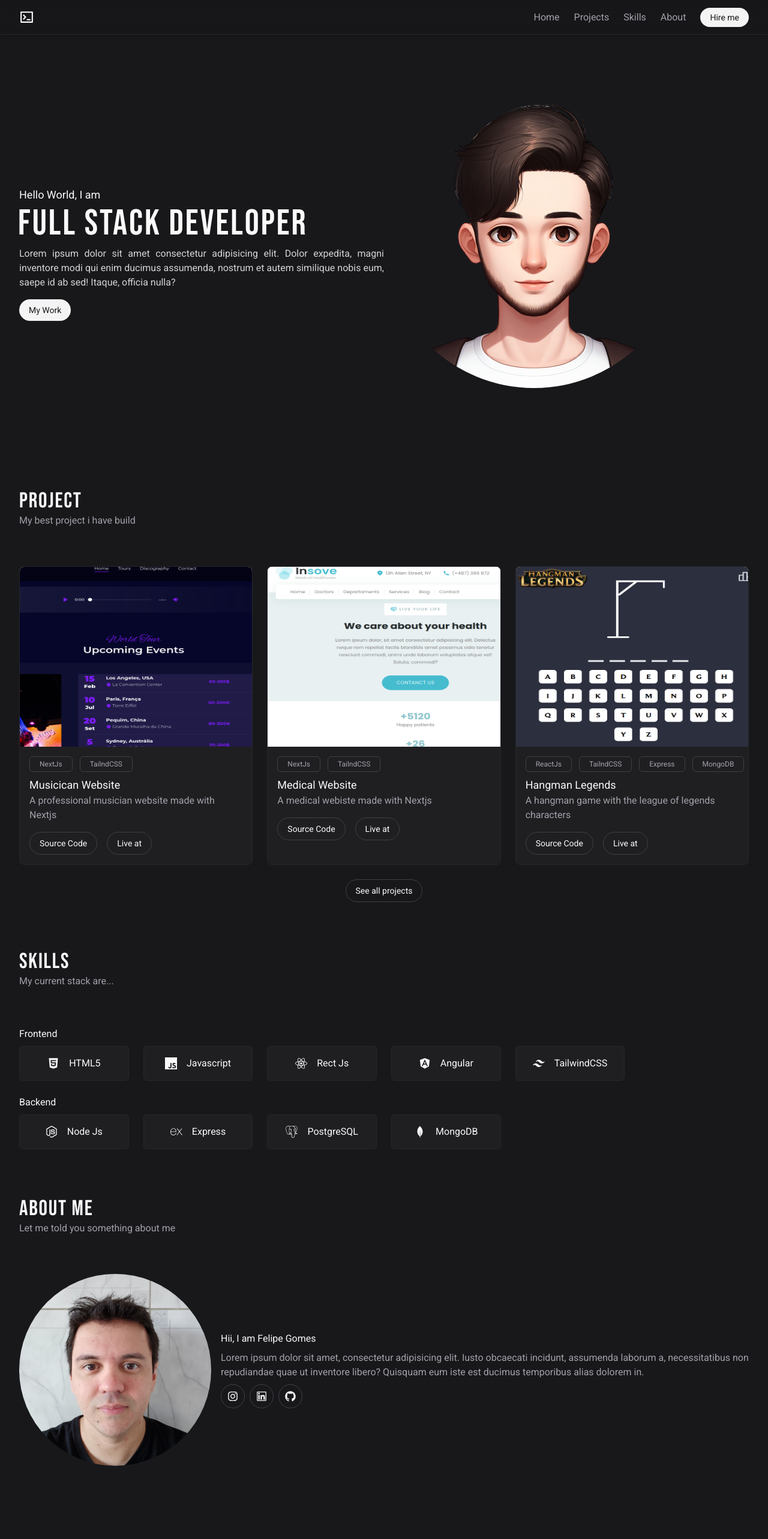
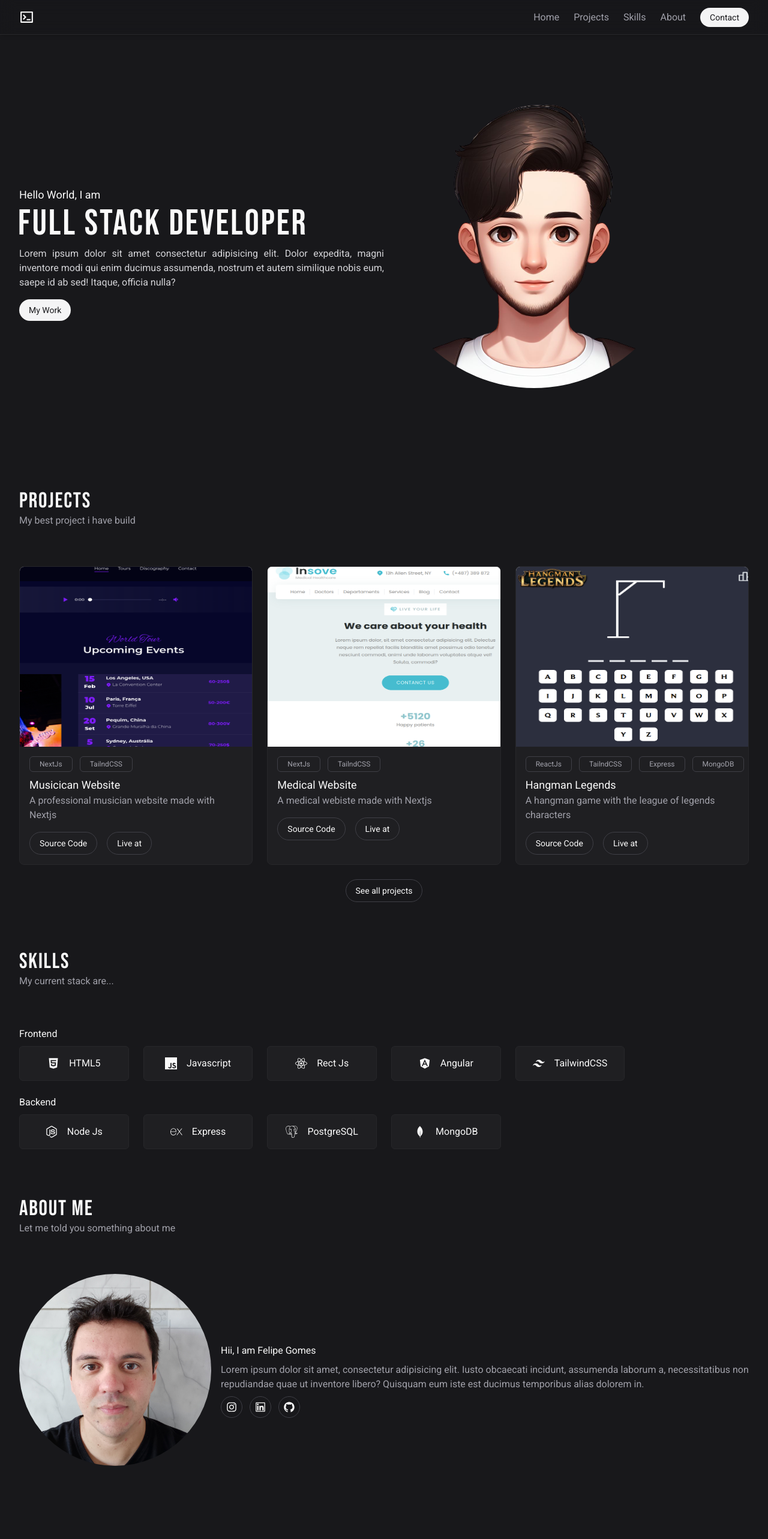
Before and after one commit to fomes/next-portfolio, a Next.js app: page / in a window 1280 px wide. Shown: the top 2566 px of the page at 60% size. Built offline with nearby package versions, Linux system fonts and the light colour scheme.

Commit message:
Fix link navigation

```diff
--- a/src/components/AboutSection/index.tsx
+++ b/src/components/AboutSection/index.tsx
@@ -4,6 +4,7 @@ import { socialLinks } from "@/data/socialLinksData";
 import { Heading } from "../Heading";
 import Image from "next/image";
 import { CustomLink } from "../CustomLink";
+import Link from "next/link";
 
 export function AboutSection() {
   return (
@@ -30,17 +31,17 @@ export function AboutSection() {
             temporibus alias dolorem in.
           </p>
 
-          <ul className="flex gap-2 mt-4">
+          <ul className="flex gap-12 mt-4">
             {socialLinks.map((link, index) => {
               return (
                 <li key={index}>
-                  <CustomLink
+                  <Link
                     href={link.href}
-                    linkType="secondary"
-                    className="w-10 h-10 flex justify-center items-center"
+                    target="_blank"
+                    className="w-9 h-9 absolute z-10 rounded-full border border-zinc-700 hover:bg-zinc-700 flex justify-center items-center"
                   >
                     <link.icon className="text-xl shrink-0" />
-                  </CustomLink>
+                  </Link>
                 </li>
               );
             })}
--- a/src/components/HeroSection/index.tsx
+++ b/src/components/HeroSection/index.tsx
@@ -20,7 +20,7 @@ export function HeroSection() {
           autem similique nobis eum, saepe id ab sed! Itaque, officia nulla?
         </p>
 
-        <CustomLink href={"#projects"} className="absolute mt-4">
+        <CustomLink href={"projects"} className="absolute mt-4">
           My Work
         </CustomLink>
       </div>
--- a/src/components/Navigation/index.tsx
+++ b/src/components/Navigation/index.tsx
@@ -7,6 +7,7 @@ import { AiOutlineClose } from "react-icons/ai";
 import { RiTerminalBoxLine } from "react-icons/ri";
 import { cn } from "@/utils/helper";
 import { useEffect, useState } from "react";
+import Link from "next/link";
 
 export function Navigation() {
   const [isNavOpen, setIsNavOpen] = useState<boolean>(false);
@@ -44,6 +45,15 @@ export function Navigation() {
               const isLastElement = index === navMenuList.length - 1;
               return (
                 <li key={href}>
+                  <>
+                    {isLastElement ? (
+                      <Link
+                        href={"mailto:fgomesdeluna@gmail.com"}
+                        className="bg-zinc-100 hover:bg-zinc-300 text-zinc-900 px-4 py-2 rounded-full text-sm cursor-pointer"
+                      >
+                        Contact
+                      </Link>
+                    ) : (
                       <CustomLink
                         href={href}
                         onClick={() => {
@@ -51,10 +61,12 @@ export function Navigation() {
                             setIsNavOpen(false);
                           }
                         }}
-                    linkType={isLastElement ? "primary" : "link"}
+                        linkType={"link"}
                       >
                         {title}
                       </CustomLink>
+                    )}
+                  </>
                 </li>
               );
             })}
--- a/src/components/ProjectSection/index.tsx
+++ b/src/components/ProjectSection/index.tsx
@@ -8,7 +8,7 @@ import { Heading } from "../Heading";
 export function ProjectSection() {
   return (
     <section id="projects">
-      <Heading title="Project" desc="My best project i have build" />
+      <Heading title="Projects" desc="My best project i have build" />
 
       <div className="grid md:grid-cols-2 lg:grid-cols-3 gap-6">
         {projects.map((project) => {
--- a/src/data/navigationData.ts
+++ b/src/data/navigationData.ts
@@ -20,7 +20,7 @@ export const navMenuList = [
   },
 
   {
-    title: "Hire me",
+    title: "Contact",
     href: "mailto:fgomesdeluna@gmail.com",
   },
 ];
```
Lines whose indentation alone changed are shown as unchanged.
